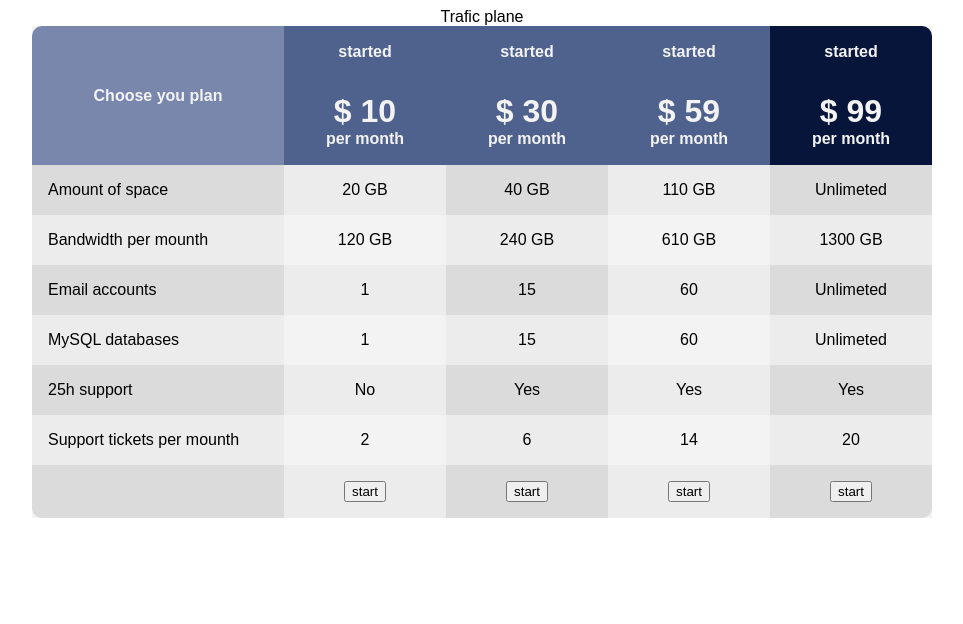
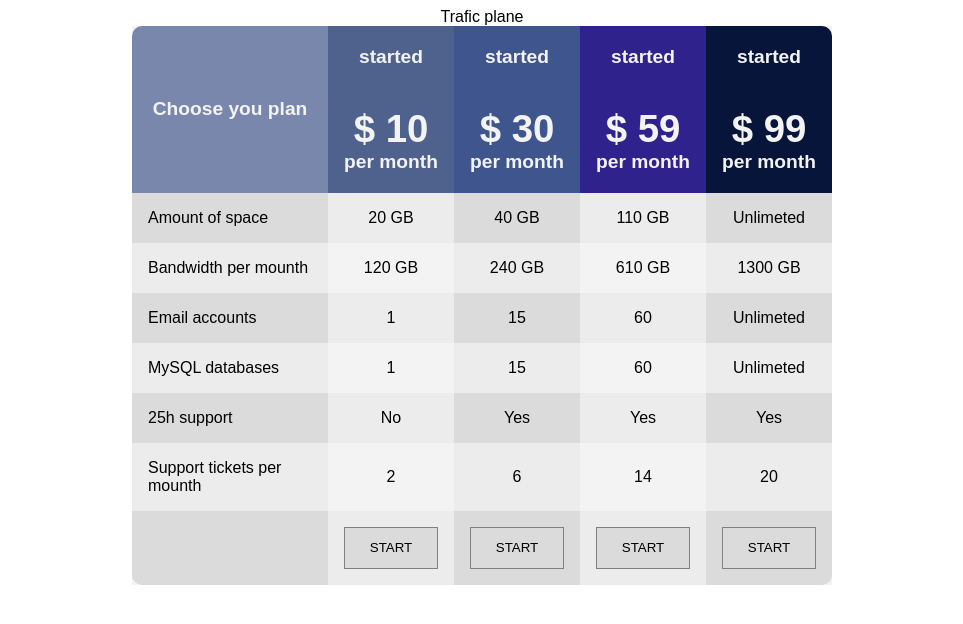
Before and after one commit to ASpudka/Table, a plain HTML site: page index.html in a window 1280 px wide. Shown: the whole page, without its empty margins (158-1121 px from the left). Drawn offline with Linux system fonts and the light colour scheme.

Commit message:
Add appearance button

```diff
--- a/assets/css/style.css
+++ b/assets/css/style.css
@@ -3,13 +3,14 @@
   --light-color:#ececec;
   --medium-color:#dbdbdb;
   --radius: 10px;
+  font-size: 16px;
   font-family: sans-serif;
 }
 table{
 
-  min-width: 600px;
+  min-width: 400px;
   width: 100%;
-  max-width: 900px;
+  max-width: 700px;
 
   border-collapse: collapse;
   margin: auto;
@@ -25,7 +26,8 @@ text-align: center;
 vertical-align: center; }
 
 thead th{
-  color: var(--ligtes-color)
+  color: var(--ligtes-color);
+  font-size: 1.2em;
 }
 thead th>p:nth-child(2){
   margin-bottom: 0px;
@@ -49,10 +51,10 @@ thead th:nth-child(2){
   background-color: #4f628d;
 }
 thead th:nth-child(3){
-  background-color: #4f628d;
+  background-color: #3f558d;
 }
 thead th:nth-child(4){
-  background-color: #4f628d;
+  background-color: #2f228d;
 }
 
 
@@ -83,3 +85,10 @@ tfoot td:first-child{
   tfoot td:last-child{
     border-bottom-right-radius: var(--radius);
    }
+   tfoot td>button{
+    border: 1px solid grey;
+    padding: 10% 20%;
+    background-color: var(--medium-color);
+    text-transform: uppercase;
+
+   }
```
